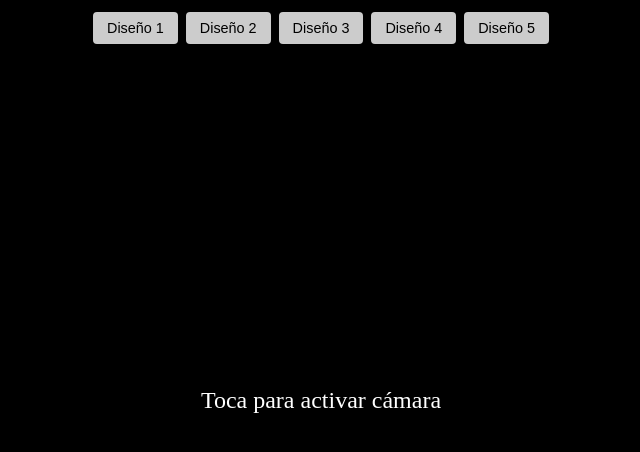
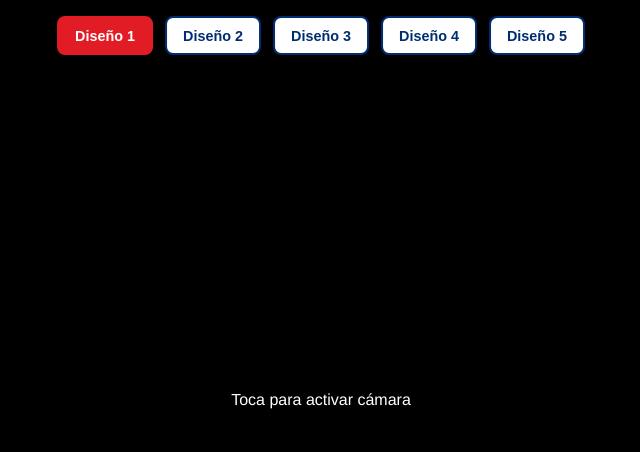
Before and after one commit to DLopezHub/pintacaras, a plain HTML site: page index.html in a window 1280 px wide. Shown: the whole page, without its empty margins (319-959 px from the left). Drawn offline with Linux system fonts and the light colour scheme.

Commit message:
Update style.css

```diff
--- a/style.css
+++ b/style.css
@@ -1,47 +1,12 @@
-/* Reseteo y fondo */
+/* Reset y fondo negro */
 html, body {
   margin: 0;
   padding: 0;
   overflow: hidden;
-  background: black;
+  background: #000;
   height: 100vh;
-  user-select: none;
-}
-
-/* Contenedor de botones */
-#buttons {
-  position: absolute;
-  top: 12px;
-  left: 50%;
-  transform: translateX(-50%);
-  z-index: 20;
-  display: flex;
-  gap: 8px;
-}
-
-/* Estilo de los botones */
-#buttons button {
-  background: rgba(255, 255, 255, 0.8);
-  border: none;
-  padding: 8px 14px;
-  border-radius: 4px;
-  font-size: 0.9rem;
-  cursor: pointer;
-}
-
-/* Overlay inicial */
-#overlay {
-  position: absolute;
-  top: 0; left: 0;
-  width: 100vw; height: 100vh;
-  display: flex;
-  align-items: center;
-  justify-content: center;
-  background: rgba(0, 0, 0, 0.8);
+  font-family: 'Helvetica Neue', Arial, sans-serif;
   color: #fff;
-  font-size: 1.5rem;
-  z-index: 10;
-  touch-action: manipulation;
 }
 
 /* Vídeo y canvas ocupan toda la pantalla */
@@ -52,3 +17,85 @@ video, canvas {
   height: 100vh;
   object-fit: cover;
 }
+
+/* Overlay semitransparente */
+#overlay {
+  position: absolute;
+  top: 0; left: 0;
+  width: 100vw; height: 100vh;
+  display: flex;
+  align-items: center;
+  justify-content: center;
+  background: rgba(0, 0, 0, 0.75);
+  z-index: 10;
+}
+
+/* Botón “Iniciar cámara” moderno con identidad Red Bull */
+#start-btn {
+  background: linear-gradient(135deg, #002D72 0%, #E21C24 100%);
+  border: none;
+  color: #FFF;
+  font-size: 1.25rem;
+  font-weight: 700;
+  padding: 0.8rem 2rem;
+  border-radius: 9999px;
+  box-shadow: 0 8px 20px rgba(0, 0, 0, 0.3);
+  cursor: pointer;
+  transition: transform 0.2s ease, box-shadow 0.2s ease;
+  animation: pulse 2.5s infinite;
+}
+
+/* Pulsación suave */
+@keyframes pulse {
+  0%, 100% { transform: scale(1); }
+  50%      { transform: scale(1.05); }
+}
+
+#start-btn:hover {
+  transform: scale(1.08);
+  box-shadow: 0 12px 28px rgba(0, 0, 0, 0.4);
+}
+#start-btn:active {
+  transform: scale(0.95);
+  box-shadow: 0 6px 16px rgba(0, 0, 0, 0.2);
+}
+
+/* Contenedor de botones de diseño */
+#buttons {
+  position: absolute;
+  top: 16px;
+  left: 50%;
+  transform: translateX(-50%);
+  z-index: 20;
+  display: flex;
+  gap: 12px;
+}
+
+/* Botones de selección de diseño */
+#buttons button {
+  background: #FFF;
+  color: #002D72;
+  border: 2px solid #002D72;
+  padding: 0.6rem 1rem;
+  border-radius: 8px;
+  font-size: 0.9rem;
+  font-weight: 600;
+  cursor: pointer;
+  transition: background 0.2s ease, color 0.2s ease, box-shadow 0.2s ease;
+  box-shadow: 0 4px 12px rgba(0, 0, 0, 0.15);
+}
+
+/* Hover en botones de diseño */
+#buttons button:hover {
+  background: #002D72;
+  color: #FFF;
+  box-shadow: 0 6px 16px rgba(0, 0, 0, 0.25);
+}
+
+/* Botón de diseño activo */
+#buttons button.active {
+  background: #E21C24;
+  border-color: #E21C24;
+  color: #FFF;
+  box-shadow: 0 6px 20px rgba(0, 0, 0, 0.35);
+}
```
